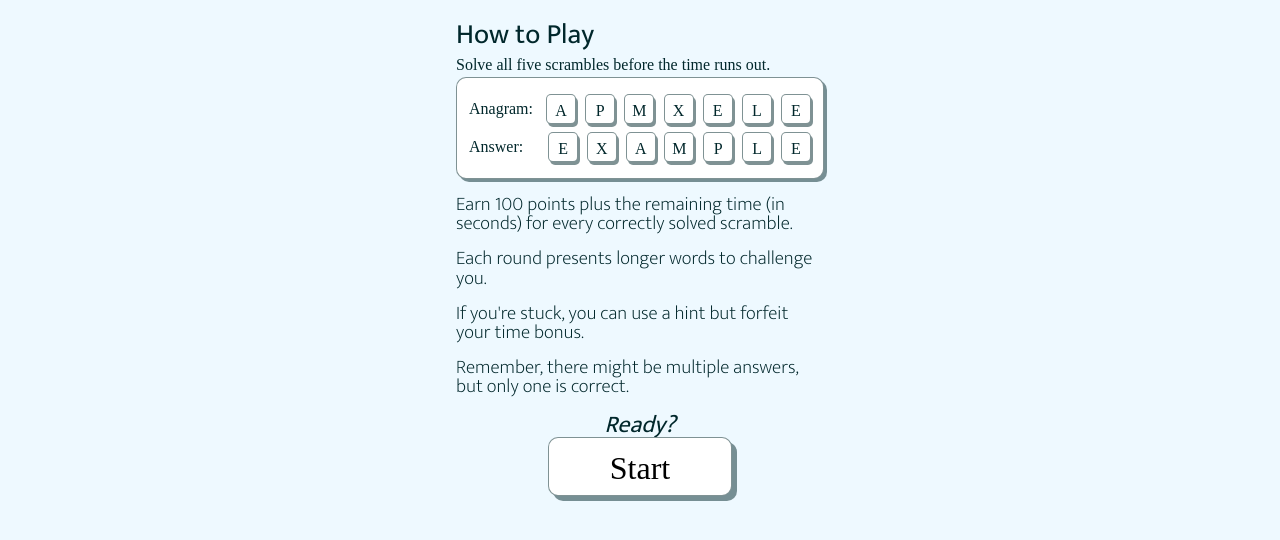
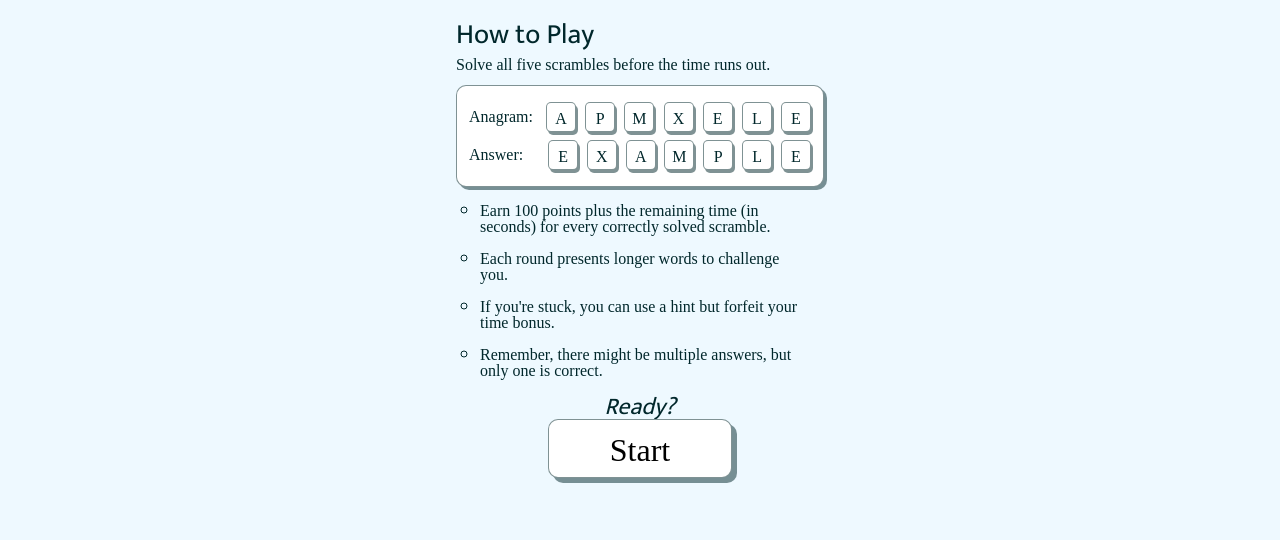
Before and after one commit to oscarwelton/scramble, a website with bundled scripts: page public/index.html in a window 1280 px wide. Shown: the part 60-600 px from the top of the page. Built offline with nearby package versions, Linux system fonts and the light colour scheme; files whose address does not match are found by name; a web font is replaced by a local one.

Commit message:
design: adjusted rules on statr screen

```diff
--- a/public/index.html
+++ b/public/index.html
@@ -108,10 +108,26 @@
           </div>
         </div>
         <ul class="rules">
-          <li>Earn 100 points plus the remaining time (in seconds) for every correctly solved scramble.</li>
-          <li>Each round presents longer words to challenge you.</li>
-          <li>If you're stuck, you can use a hint but forfeit your time bonus.</li>
-          <li>Remember, there might be multiple answers, but only one is correct.</li>
+          <li>
+            <h4>
+              Earn 100 points plus the remaining time (in seconds) for every
+              correctly solved scramble.
+            </h4>
+          </li>
+          <li>
+            <h4>Each round presents longer words to challenge you.</h4>
+          </li>
+          <li>
+            <h4>
+              If you're stuck, you can use a hint but forfeit your time bonus.
+            </h4>
+          </li>
+          <li>
+            <h4>
+              Remember, there might be multiple answers, but only one is
+              correct.
+            </h4>
+          </li>
         </ul>
         <h2 class="ready">Ready?</h2>
         <div class="start-button">
--- a/scss/start-screen.scss
+++ b/scss/start-screen.scss
@@ -24,7 +24,8 @@
 
 p {
   margin: 1rem 0px;
-  text-align: justify;;
+  text-align: justify;
+  ;
 }
 
 h4 {
@@ -38,7 +39,7 @@ h2 {
 }
 
 .examples {
-  margin: 0.25rem auto;
+  margin: 0.75rem auto;
   max-width: 400px;
   background: white;
   padding: 0.75rem;
@@ -92,11 +93,10 @@ h2 {
 
 .rules {
   margin-top: 1rem;
+  list-style: circle;
+  padding: 0rem 1rem 0rem 1.5rem;
 
   li {
-    font-size: 1.2rem;
     margin-bottom: 1rem;
-    font-family: var(--mukta);
-    font-weight: var(--light);
   }
 }
```
Also changed, not shown: public/stylesheets/styles.css.
